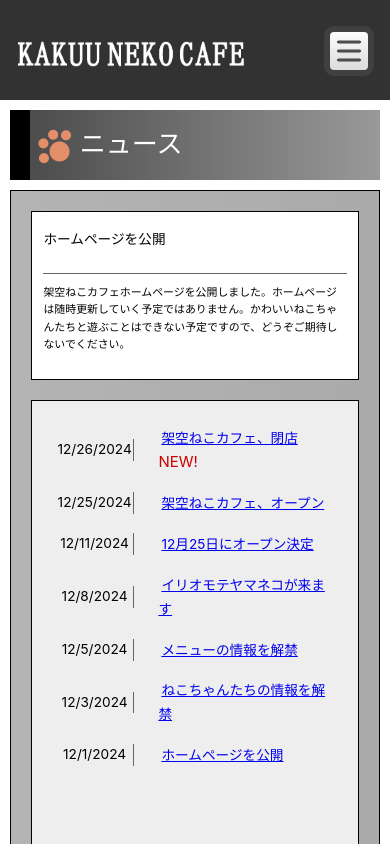
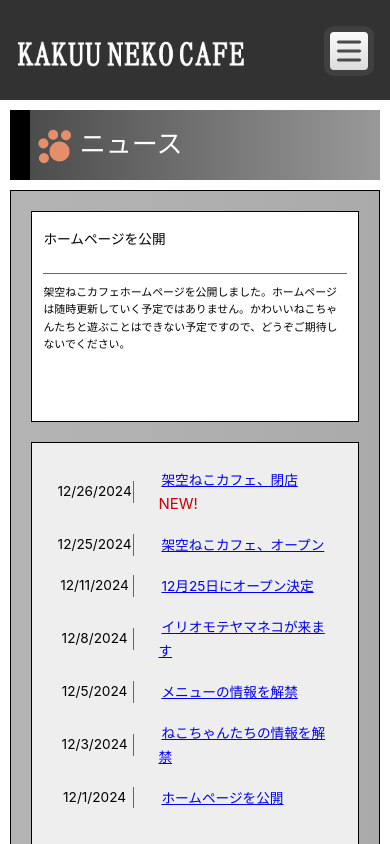
Before and after one commit to YasuXin/web-app, a Vue app: page /news/1 in a window 390 px wide. Shown: the top 844 px of the page. Built offline with nearby package versions, Linux system fonts and the light colour scheme.

Commit message:
add new file

```diff
--- a/src/components/news-parts/NewsArticle.vue
+++ b/src/components/news-parts/NewsArticle.vue
@@ -55,10 +55,10 @@ p.link {
 }
 
 /* SP */
-@media(max-width: 500px) and (min-height: calc(100vw * 1.72)) {
+@media(max-width: 500px) and (min-height: calc(100vw * 1.2)) {
   .news-text-box {
     width: 100%;
-    height: 20vh;
+    height: 25vh;
     padding: 2vh 3vw;
   }
   .title {
```
